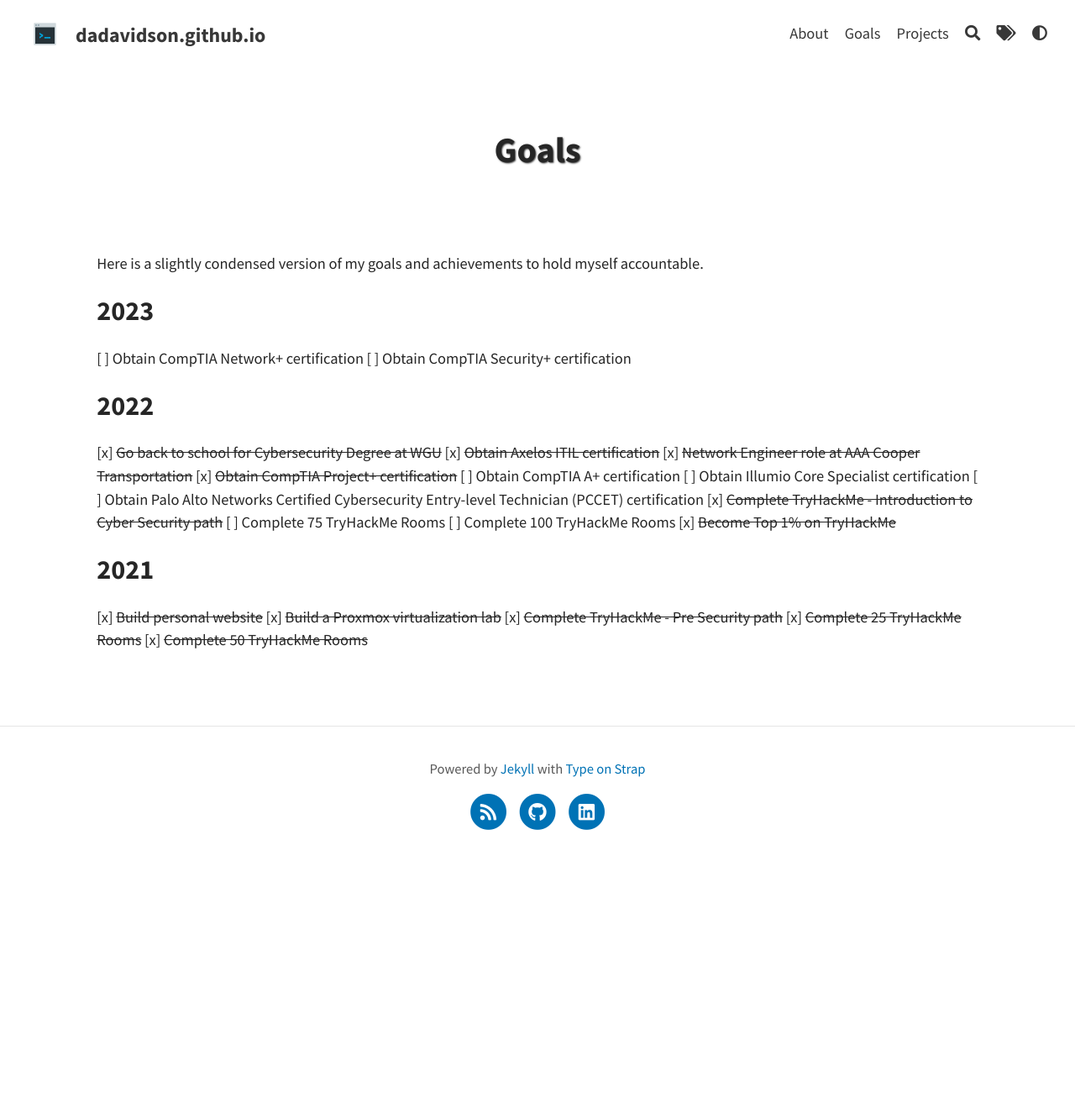
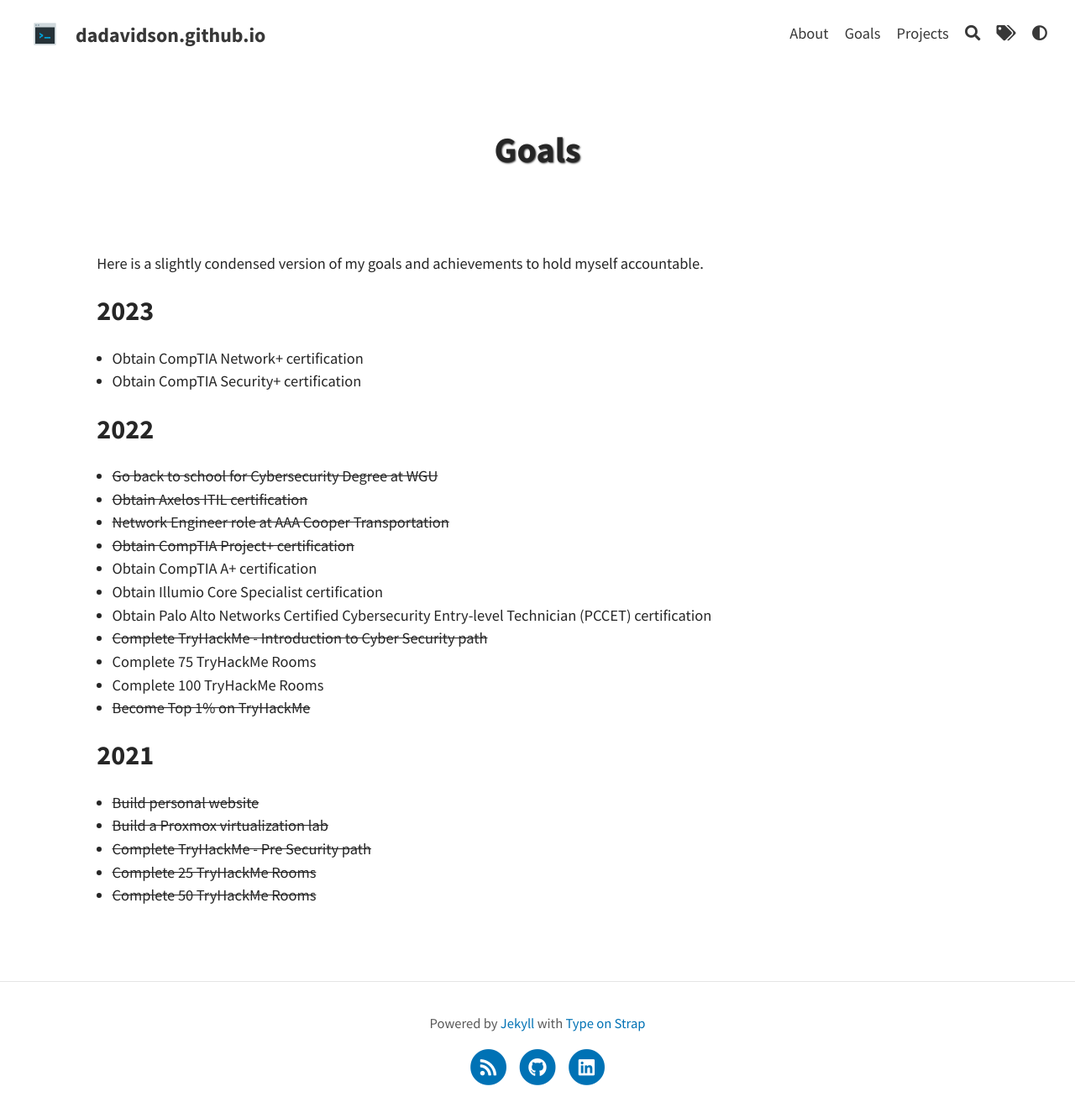
Before and after one commit to dadavidson/dadavidson.github.io, a Jekyll site: the page built from pages/goals.md, in a window 1280 px wide. Shown: the whole page at 84% size. Built offline with Jekyll 4.4.1, drawn with Linux system fonts in a browser that asks for light colours; before the commit the page ends 1028 px from its top, so only the background shows below that.

```diff
--- a/pages/goals.md
+++ b/pages/goals.md
@@ -6,26 +6,26 @@ title: Goals
 Here is a slightly condensed version of my goals and achievements to hold myself accountable.
 
 ## 2023
-[ ]  Obtain CompTIA Network+ certification
-[ ]  Obtain CompTIA Security+ certification
+- Obtain CompTIA Network+ certification
+- Obtain CompTIA Security+ certification
 
 
 ## 2022
-[x]  ~~Go back to school for Cybersecurity Degree at WGU~~
-[x]  ~~Obtain Axelos ITIL certification~~
-[x]  ~~Network Engineer role at AAA Cooper Transportation~~
-[x]  ~~Obtain CompTIA Project+ certification~~
-[ ]  Obtain CompTIA A+ certification
-[ ]  Obtain Illumio Core Specialist certification
-[ ]  Obtain Palo Alto Networks Certified Cybersecurity Entry-level Technician (PCCET) certification
-[x]  ~~Complete TryHackMe - Introduction to Cyber Security path~~
-[ ]  Complete 75 TryHackMe Rooms
-[ ]  Complete 100 TryHackMe Rooms
-[x]  ~~Become Top 1% on TryHackMe~~
+- ~~Go back to school for Cybersecurity Degree at WGU~~
+- ~~Obtain Axelos ITIL certification~~
+- ~~Network Engineer role at AAA Cooper Transportation~~
+- ~~Obtain CompTIA Project+ certification~~
+- Obtain CompTIA A+ certification
+- Obtain Illumio Core Specialist certification
+- Obtain Palo Alto Networks Certified Cybersecurity Entry-level Technician (PCCET) certification
+- ~~Complete TryHackMe - Introduction to Cyber Security path~~
+- Complete 75 TryHackMe Rooms
+- Complete 100 TryHackMe Rooms
+- ~~Become Top 1% on TryHackMe~~
 
 ## 2021
-[x]  ~~Build personal website~~
-[x]  ~~Build a Proxmox virtualization lab~~
-[x]  ~~Complete TryHackMe - Pre Security path~~
-[x]  ~~Complete 25 TryHackMe Rooms~~
-[x]  ~~Complete 50 TryHackMe Rooms~~
+- ~~Build personal website~~
+- ~~Build a Proxmox virtualization lab~~
+- ~~Complete TryHackMe - Pre Security path~~
+- ~~Complete 25 TryHackMe Rooms~~
+- ~~Complete 50 TryHackMe Rooms~~
```
